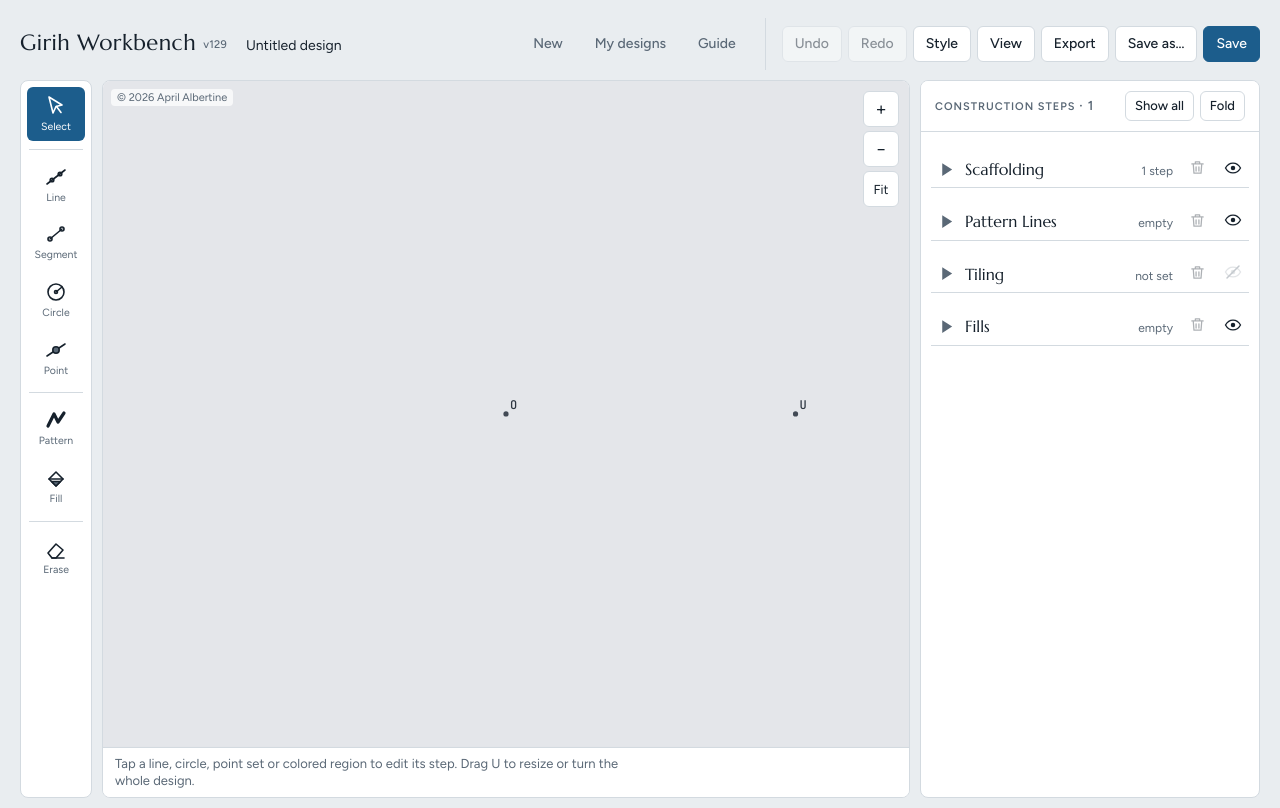
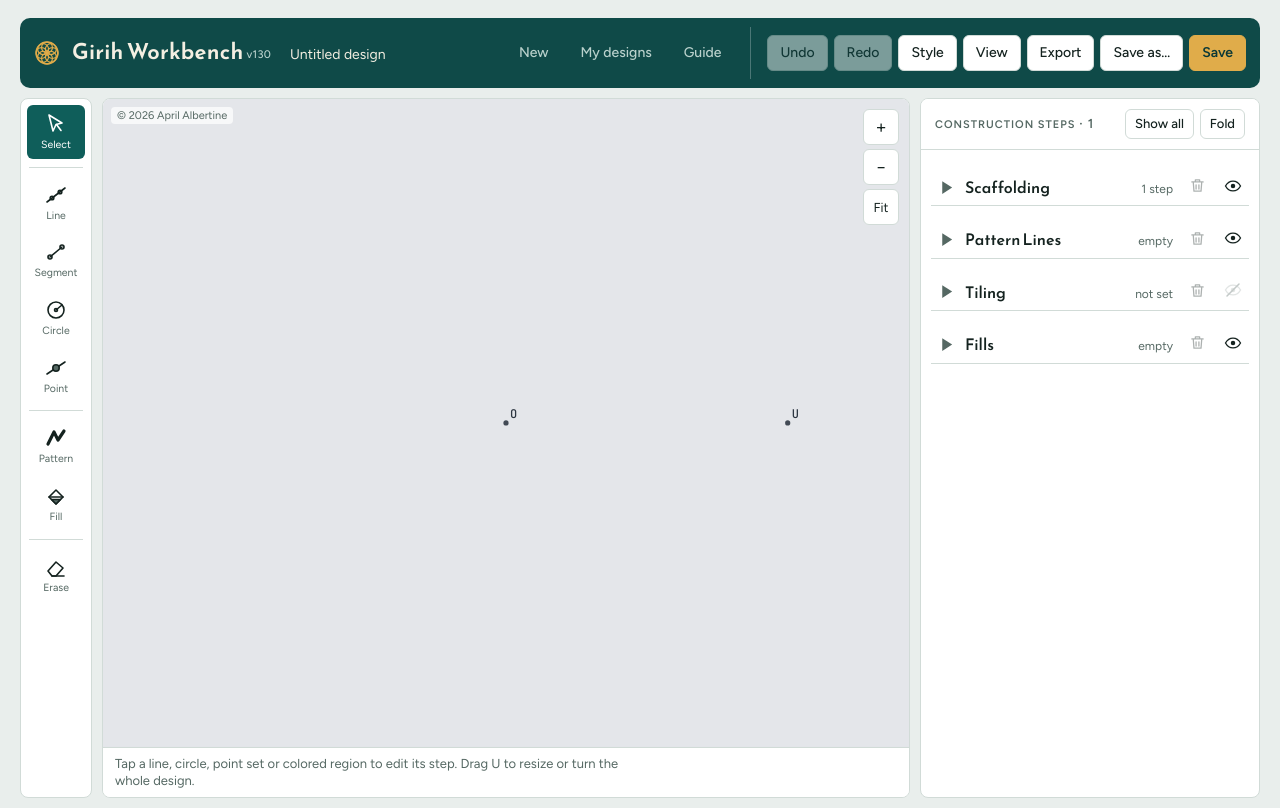
Before and after one commit to AAlbertine/girih, a plain HTML site: page index.html in a window 1280 px wide. Drawn offline with Linux system fonts and the light colour scheme.

Commit message:
Girih Workbench v130: new branding
Co-Authored-By: Claude Fable 5.2 <noreply@anthropic.com>
Claude-Session: https://claude.ai/code/session_01LieR8DCWn7YUs81wNRPtk8

```diff
--- a/index.html
+++ b/index.html
@@ -3,27 +3,31 @@
 <head>
 <meta charset="utf-8">
 <meta name="viewport" content="width=device-width,initial-scale=1,viewport-fit=cover">
-<meta name="generator" content="girih-workbench v129">
+<meta name="generator" content="girih-workbench v130">
 <meta name="author" content="April Albertine">
+<meta name="theme-color" content="#0f4a48">
+<link rel="icon" href="favicon.svg" type="image/svg+xml">
+<link rel="apple-touch-icon" href="icon-180.png">
 <meta name="copyright" content="© 2026 April Albertine">
 <meta name="description" content="Design Islamic geometric patterns step by step, by compass and straightedge.">
 <title>Girih Workbench</title>
-<link rel="stylesheet" href="https://fonts.googleapis.com/css2?family=Marcellus&family=Figtree:wght@400;500;600&family=JetBrains+Mono:wght@400;500&display=swap">
+<link rel="stylesheet" href="https://fonts.googleapis.com/css2?family=Reem+Kufi:wght@500;600&family=Figtree:wght@400;500;600&family=JetBrains+Mono:wght@400;500&display=swap">
 <style>
 /* Layout: drafting table — tool rail | canvas | instrument panel; on phones the canvas stacks above tools and panel */
 :root {
-  --bg: #e9edf0; --panel: #ffffff; --ink: #16212c; --muted: #5a6876; --rule: #d3dae0;
-  --accent: #1c5d8c; --accent-ink: #ffffff; --chip: #f2f5f7; --warn: #a3501a; --warn-bg: #fbeee4;
-  --display: "Marcellus", "Trajan Pro", Georgia, serif;
+  --bg: #e9eeec; --panel: #ffffff; --ink: #14221f; --muted: #556863; --rule: #d1dbd7;
+  --accent: #0f5e5a; --accent-ink: #ffffff; --chip: #f1f5f3; --warn: #a3501a; --warn-bg: #fbeee4;
+  --brand: #0f4a48; --brand-deep: #0a3837; --brand-ink: #f4efe2; --brand-muted: #b9d1cc; --gold: #e0ac4a;
+  --display: "Reem Kufi", "Figtree", system-ui, sans-serif;
   --body: "Figtree", system-ui, -apple-system, "Segoe UI", sans-serif;
   --mono: "JetBrains Mono", ui-monospace, Menlo, monospace;
 }
 @media (prefers-color-scheme: dark) { :root:not([data-theme="light"]) {
-  --bg: #0e141b; --panel: #151d26; --ink: #e3e9ef; --muted: #96a3b1; --rule: #26313d;
-  --accent: #6aa8d8; --accent-ink: #0e141b; --chip: #1b2530; --warn: #f0a46c; --warn-bg: #3a2717; color-scheme: dark } }
+  --bg: #0a1f1e; --panel: #102b2a; --ink: #e6efec; --muted: #9bb5af; --rule: #214340;
+  --accent: #e0ac4a; --accent-ink: #0a2b2a; --chip: #163634; --warn: #f0a46c; --warn-bg: #3a2717; --brand: #0a3837; color-scheme: dark } }
 :root[data-theme="dark"] {
-  --bg: #0e141b; --panel: #151d26; --ink: #e3e9ef; --muted: #96a3b1; --rule: #26313d;
-  --accent: #6aa8d8; --accent-ink: #0e141b; --chip: #1b2530; --warn: #f0a46c; --warn-bg: #3a2717; color-scheme: dark }
+  --bg: #0a1f1e; --panel: #102b2a; --ink: #e6efec; --muted: #9bb5af; --rule: #214340;
+  --accent: #e0ac4a; --accent-ink: #0a2b2a; --chip: #163634; --warn: #f0a46c; --warn-bg: #3a2717; --brand: #0a3837; color-scheme: dark }
 
 [hidden] { display: none !important; }
 html, body { height: 100%; }
@@ -34,9 +38,19 @@ button, input, select { font: inherit; color: inherit; }
 button { cursor: pointer; }
 :focus-visible { outline: 2px solid var(--accent); outline-offset: 2px; }
 
-.top { display: flex; align-items: center; gap: 10px 14px; flex-wrap: wrap; }
+.top { display: flex; align-items: center; gap: 10px 14px; flex-wrap: wrap; background: var(--brand); color: var(--brand-ink); padding: 9px 14px; border-radius: 10px; }
+.top .mark { width: 26px; height: 26px; flex: none; color: var(--gold); align-self: center; }
+.top .ver { color: var(--brand-muted); }
+.top .btn.ghost { color: var(--brand-muted); }
+.top .btn.ghost:hover { background: rgba(255,255,255,.1); color: #fff; }
+.top .btn:not(.ghost):not(.primary) { color: var(--ink); }
+.top .btn.primary { background: var(--gold); border-color: var(--gold); color: #0a3837; font-weight: 600; }
+.top .top-sep { background: rgba(255,255,255,.25); }
+.top #dname { color: var(--brand-ink); }
+.top #dname:hover, .top #dname:focus { color: var(--ink); }
+.top :focus-visible { outline-color: var(--gold); }
 .brand { display: flex; align-items: baseline; gap: 12px; min-width: 0; flex: 1 1 260px; }
-h1 { font-family: var(--display); font-weight: 400; font-size: 22px; margin: 0; letter-spacing: .02em; white-space: nowrap; }
+h1 { font-family: var(--display); font-weight: 600; font-size: 22px; margin: 0; letter-spacing: .01em; white-space: nowrap; }
 #dname { border: 1px solid transparent; background: transparent; padding: 4px 6px; border-radius: 4px; min-width: 0; flex: 1; max-width: 320px; font-size: 14px; }
 #dname:hover, #dname:focus { border-color: var(--rule); background: var(--panel); }
 .top-actions { display: flex; gap: 6px 10px; flex-wrap: wrap; align-items: center; }
@@ -174,7 +188,7 @@ a.btn { text-decoration: none; display: inline-flex; align-items: center; }
 .sechead .chev { color: var(--muted); align-self: center; }
 .sechead .chev svg { width: 17px; height: 17px; }
 .sechead .chev { width: 22px; height: 22px; }
-.sechead .st { font-family: 'Marcellus', serif; font-size: 16px; flex: 1; }
+.sechead .st { font-family: var(--display); font-weight: 500; font-size: 16px; flex: 1; }
 .sechead .sc { font-size: 12px; color: var(--muted); }
 .secbody { display: grid; gap: 6px; padding: 4px 0 6px; }
 .card.draft { border-color: var(--accent); border-style: solid; box-shadow: 0 0 0 2px color-mix(in srgb, var(--accent) 25%, transparent); }
@@ -257,7 +271,7 @@ optgroup { font-weight: 600; }
 <body>
 <div class="app">
   <header class="top">
-    <div class="brand"><h1>Girih Workbench <span class="ver" title="App version">v129</span></h1><input id="dname" aria-label="Design name" value="Untitled design"></div>
+    <div class="brand"><svg class="mark" viewBox="0 0 100 100" aria-hidden="true" fill="none" stroke="currentColor"><circle cx="50" cy="50" r="42" stroke-width="6"/><g stroke-width="4.5"><circle cx="71" cy="50" r="21"/><circle cx="64.8" cy="64.8" r="21"/><circle cx="50" cy="71" r="21"/><circle cx="35.2" cy="64.8" r="21"/><circle cx="29" cy="50" r="21"/><circle cx="35.2" cy="35.2" r="21"/><circle cx="50" cy="29" r="21"/><circle cx="64.8" cy="35.2" r="21"/></g></svg><h1>Girih Workbench <span class="ver" title="App version">v130</span></h1><input id="dname" aria-label="Design name" value="Untitled design"></div>
     <div class="top-actions">
       <div class="grp-file" role="group" aria-label="Designs">
         <button class="btn ghost" id="newBtn">New</button>
```
Also changed, not shown: guide.html (+14 -9 lines), favicon.svg (added), guide/designs.jpg, guide/screen.jpg, guide/step.jpg, guide/style.jpg, icon-180.png (added).
